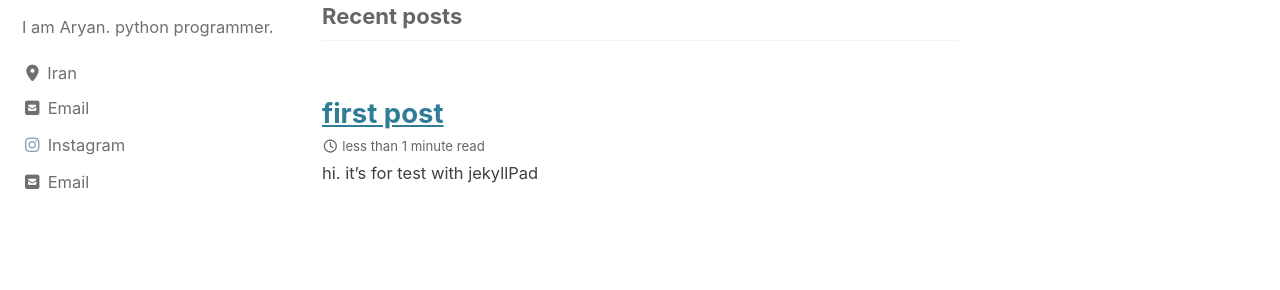
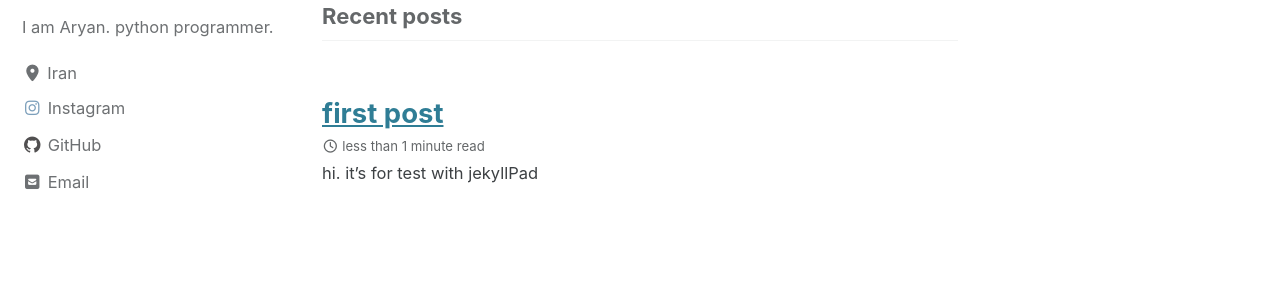
Before and after one commit to AryanBj/aryanbj.github.io, a Jekyll site: the page built from index.html, in a window 1280 px wide. Shown: the part 139-429 px from the top of the page. Built offline with Jekyll 4.4.1, drawn with Linux system fonts in a browser that asks for light colours; cached includes are drawn as plain includes; the list of posts is cut into pages by our own code.

Commit message:
Update _config.yml

```diff
--- a/_config.yml
+++ b/_config.yml
@@ -121,10 +121,13 @@ author:
   links:
     - label: "Email"
       icon: "fas fa-fw fa-envelope-square"
-      url: "mailto:aryan_bj@yahoo.com"
+     # url: "mailto:aryan_bj@yahoo.com"
     - label: "Instagram"
       icon: "fab fa-fw fa-instagram"
       url: "https://instagram.com/aryan__bj"
+    - label: "GitHub"
+      icon: "fab fa-fw fa-github"
+      url: "https://github.com/AryanBj"
 
 # Site Footer
 footer:
```
